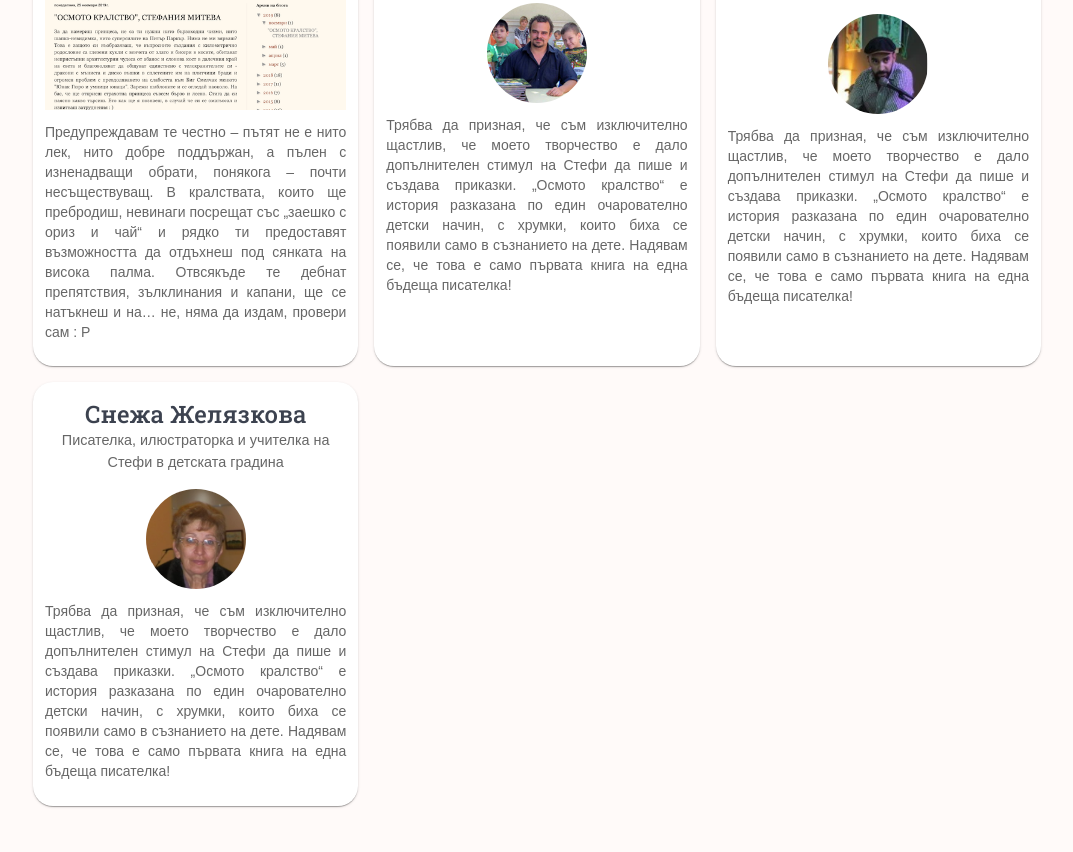
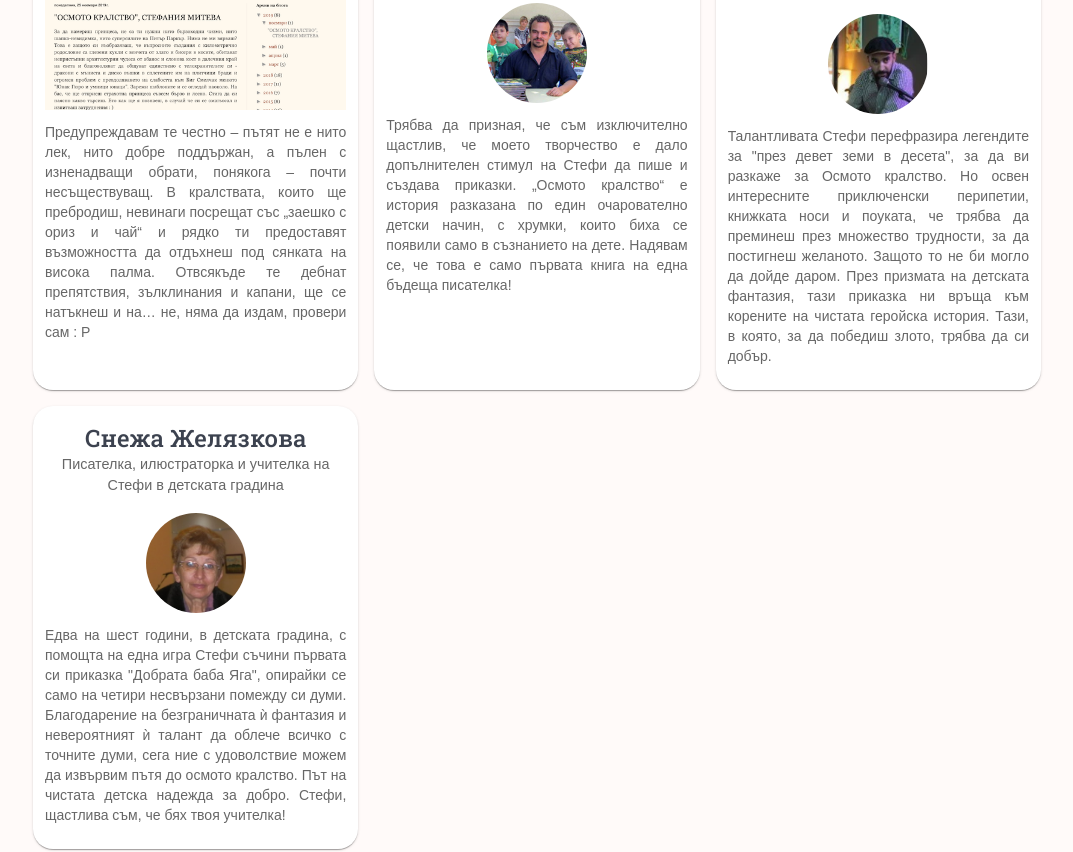
Before and after one commit to mitevdimitar/stefi-miteva, a React (Create React App) app: page /books in a window 1280 px wide. Shown: the part 3220-4072 px from the top of the page, without its empty margins (103-1176 px from the left). Built offline with nearby package versions, Linux system fonts and the light colour scheme; no server answers.

Commit message:
fix review texts

```diff
--- a/src/components/books/Reviews.tsx
+++ b/src/components/books/Reviews.tsx
@@ -55,18 +55,20 @@ const reviews = [
     subTitle: 'Aвтор на „Петият принц: Разрушител“',
     link: null,
     img: Review6,
-    description: `Трябва да призная, че съм изключително щастлив, че моето творчество е дало допълнителен стимул на Стефи да пише и създава приказки.
-    „Осмото кралство“ е история разказана по един очарователно детски начин, с хрумки, които биха се появили само в съзнанието на дете.
-    Надявам се, че това е само първата книга на една бъдеща писателка!`,
+    description: `Талантливата Стефи перефразира легендите за "през девет земи в десета", за да ви разкаже за Осмото кралство.
+    Но освен интересните приключенски перипетии, книжката носи и поуката, че трябва да преминеш през множество трудности,
+    за да постигнеш желаното. Защото то не би могло да дойде даром. През призмата на детската фантазия,
+    тази приказка ни връща към корените на чистата геройска история. Тази, в която, за да победиш злото, трябва да си добър.`,
   },
   {
     title: 'Снежа Желязкова',
     subTitle: 'Писателка, илюстраторка и учителка на Стефи в детската градина',
     link: null,
     img: Review7,
-    description: `Трябва да призная, че съм изключително щастлив, че моето творчество е дало допълнителен стимул на Стефи да пише и създава приказки.
-    „Осмото кралство“ е история разказана по един очарователно детски начин, с хрумки, които биха се появили само в съзнанието на дете.
-    Надявам се, че това е само първата книга на една бъдеща писателка!`,
+    description: `Едва на шест години, в детската градина, с помощта на една игра Стефи съчини първата си приказка "Добрата баба Яга",
+    опирайки се само на четири несвързани помежду си думи. Благодарение на безграничната ѝ фантазия и невероятният ѝ талант
+    да облече всичко с точните думи, сега ние с удоволствие можем да извървим пътя до осмото кралство. Път на чистата детска
+    надежда за добро. Стефи, щастлива съм, че бях твоя учителка!`,
   },
 ];
 
```
